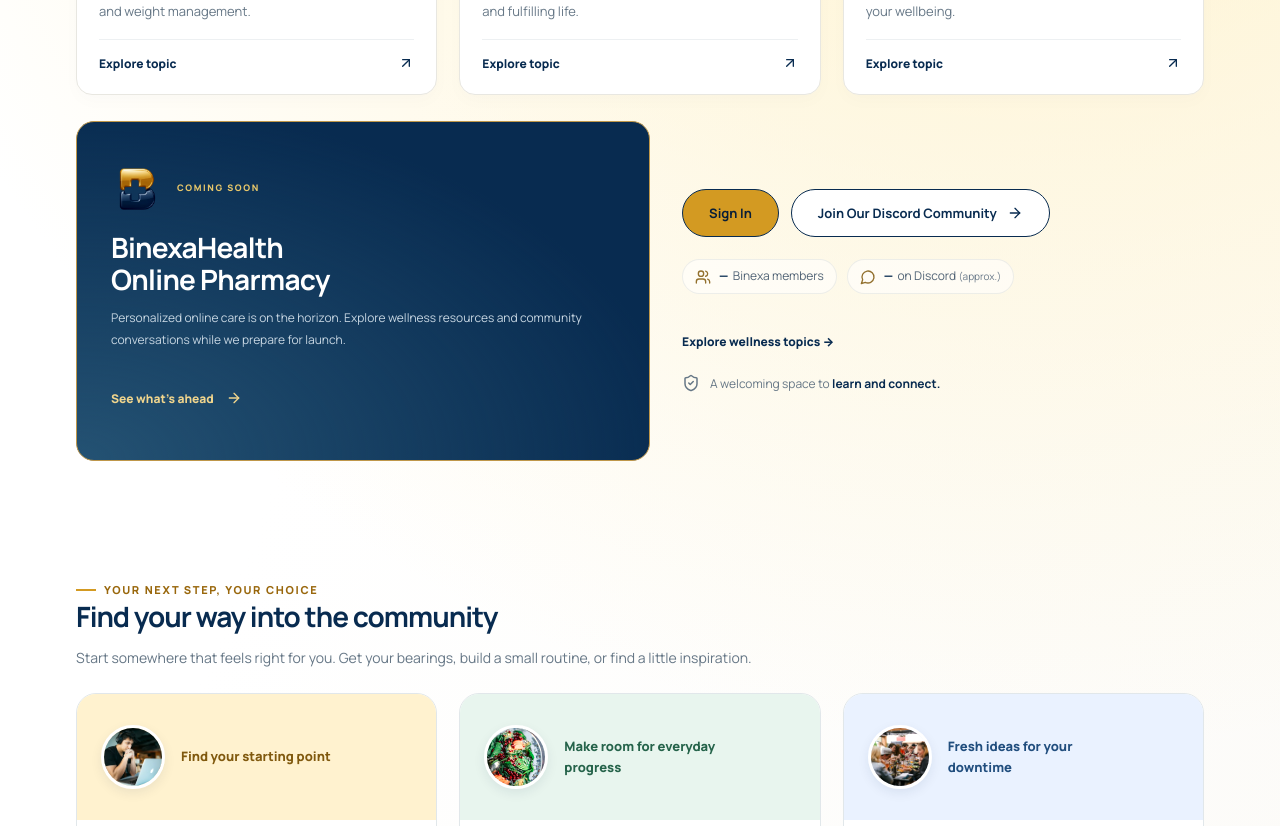
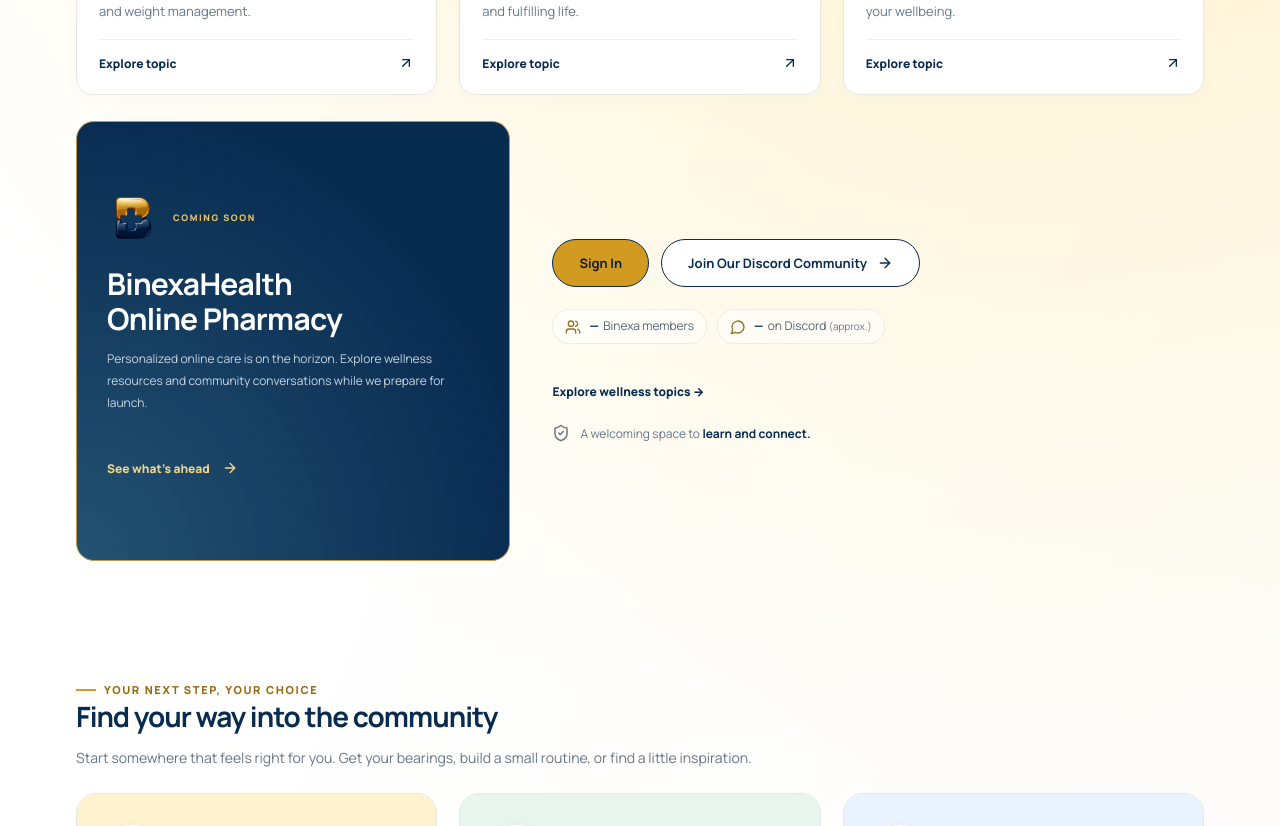
Before and after one commit to rashmiraju14/binexa-connect, a Next.js app: page / in a window 1280 px wide. Shown: the part 880-1706 px from the top of the page. Built offline with nearby package versions, Linux system fonts and the light colour scheme; no server answers.

Commit message:
Give pharmacy announcement a taller portrait proportion

```diff
--- a/app/globals.css
+++ b/app/globals.css
@@ -383,3 +383,10 @@
 .pharmacy-feature-card { min-height: 340px; display: flex; flex-direction: column; justify-content: center; }
 .pharmacy-feature-card a { align-self: flex-start; margin-top: 8px; }
 @media(max-width:800px) { .home-layout .home-welcome { grid-template-columns: 1fr; } .pharmacy-feature-card { min-height: 310px; } }
+
+/* A distinctly taller launch card with more room beside it for sign-in. */
+.home-layout .home-welcome { grid-template-columns: minmax(0, .8fr) minmax(0, 1.2fr); gap: 42px; }
+.pharmacy-feature-card { min-height: 440px; padding: 36px 30px; }
+.pharmacy-feature-card h2 { margin-top: 24px; font-size: 30px; }
+.pharmacy-feature-card p { margin-bottom: 25px; }
+@media(max-width:800px) { .home-layout .home-welcome { grid-template-columns: 1fr; gap: 26px; } .pharmacy-feature-card { min-height: 400px; max-width: 420px; width: 100%; box-sizing: border-box; } }
```
